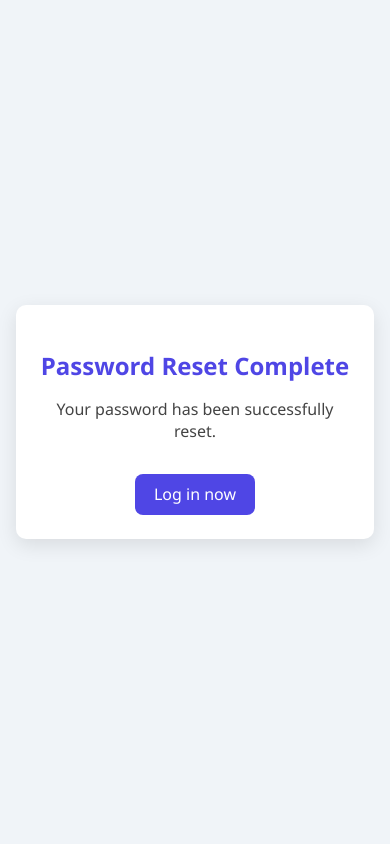
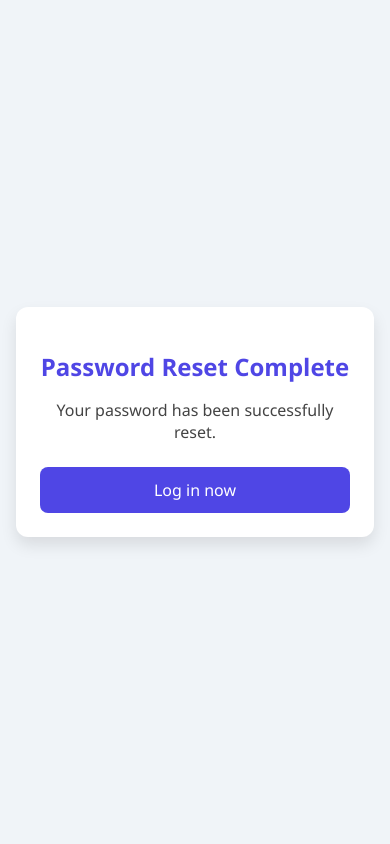
Before and after one commit to bsameer12/Production_Project_Final_Year, a Django app: page /reset/done/ in a window 390 px wide. Run offline with Django 5.2, Linux system fonts and the light colour scheme.

Commit message:
feat: Created responsive password reset complete page with separate CSS
- Created password_reset_complete.html with clean layout and login redirect
- Separated and styled UI in password_reset_complete.css
- Ensured mobile, tablet, and desktop responsiveness
- Styled CTA button with hover effect and consistent color theme

```diff
--- /dev/null
+++ b/Development And Coding/ASl_UI/static/css/password_reset_complete.css
@@ -0,0 +1,67 @@
+* {
+  box-sizing: border-box;
+}
+
+body {
+  margin: 0;
+  font-family: "Segoe UI", sans-serif;
+  background-color: #f0f4f8;
+  display: flex;
+  align-items: center;
+  justify-content: center;
+  height: 100vh;
+}
+
+.complete-box {
+  background-color: #fff;
+  padding: 2rem;
+  max-width: 420px;
+  width: 100%;
+  border-radius: 12px;
+  box-shadow: 0 8px 16px rgba(0, 0, 0, 0.1);
+  text-align: center;
+}
+
+.complete-box h2 {
+  color: #4f46e5;
+  font-size: 1.8rem;
+  margin-bottom: 1rem;
+}
+
+.complete-box p {
+  color: #444;
+  font-size: 1rem;
+  margin-bottom: 1.5rem;
+}
+
+.complete-box a {
+  display: inline-block;
+  background-color: #4f46e5;
+  color: #fff;
+  padding: 0.65rem 1.4rem;
+  border-radius: 8px;
+  text-decoration: none;
+  font-size: 1rem;
+  font-weight: 500;
+  transition: background-color 0.3s ease;
+}
+
+.complete-box a:hover {
+  background-color: #3730a3;
+}
+
+@media (max-width: 480px) {
+  .complete-box {
+    padding: 1.5rem;
+    margin: 1rem;
+  }
+
+  .complete-box h2 {
+    font-size: 1.5rem;
+  }
+
+  .complete-box a {
+    width: 100%;
+    padding: 0.75rem;
+  }
+}
--- a/Development And Coding/ASl_UI/templates/auth/password_reset_complete.html
+++ b/Development And Coding/ASl_UI/templates/auth/password_reset_complete.html
@@ -1,68 +1,11 @@
+{% load static %}
 <!DOCTYPE html>
 <html lang="en">
 <head>
   <meta charset="UTF-8">
   <title>Password Reset Complete</title>
   <meta name="viewport" content="width=device-width, initial-scale=1.0">
-  <style>
-    body {
-      margin: 0;
-      font-family: "Segoe UI", sans-serif;
-      background-color: #f0f4f8;
-      display: flex;
-      align-items: center;
-      justify-content: center;
-      height: 100vh;
-    }
-
-    .complete-box {
-      background-color: #fff;
-      padding: 2rem;
-      max-width: 420px;
-      width: 100%;
-      border-radius: 10px;
-      box-shadow: 0 6px 20px rgba(0, 0, 0, 0.1);
-      text-align: center;
-    }
-
-    .complete-box h2 {
-      color: #4f46e5;
-      font-size: 1.8rem;
-      margin-bottom: 1rem;
-    }
-
-    .complete-box p {
-      color: #444;
-      font-size: 1rem;
-    }
-
-    .complete-box a {
-      display: inline-block;
-      margin-top: 1rem;
-      color: #fff;
-      background-color: #4f46e5;
-      padding: 0.6rem 1.2rem;
-      border-radius: 8px;
-      text-decoration: none;
-      font-weight: 500;
-      transition: background-color 0.2s ease;
-    }
-
-    .complete-box a:hover {
-      background-color: #3730a3;
-    }
-
-    @media (max-width: 480px) {
-      .complete-box {
-        padding: 1.5rem;
-        margin: 1rem;
-      }
-
-      .complete-box h2 {
-        font-size: 1.5rem;
-      }
-    }
-  </style>
+  <link rel="stylesheet" href="{% static 'css/password_reset_complete.css' %}">
 </head>
 <body>
   <div class="complete-box">
```
